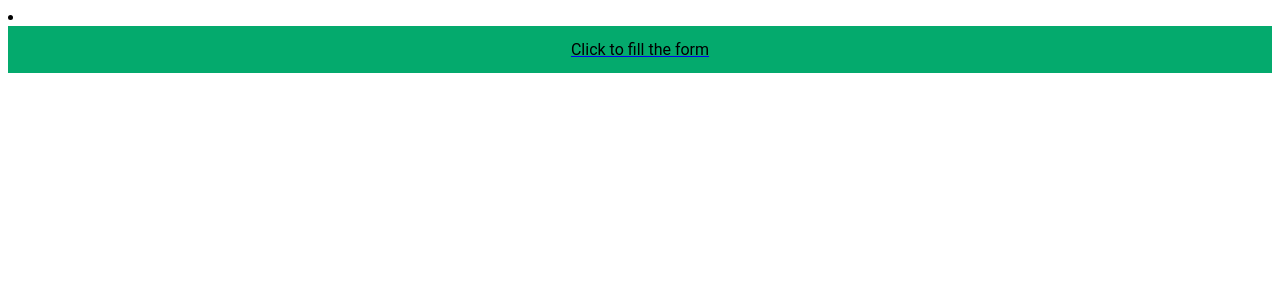
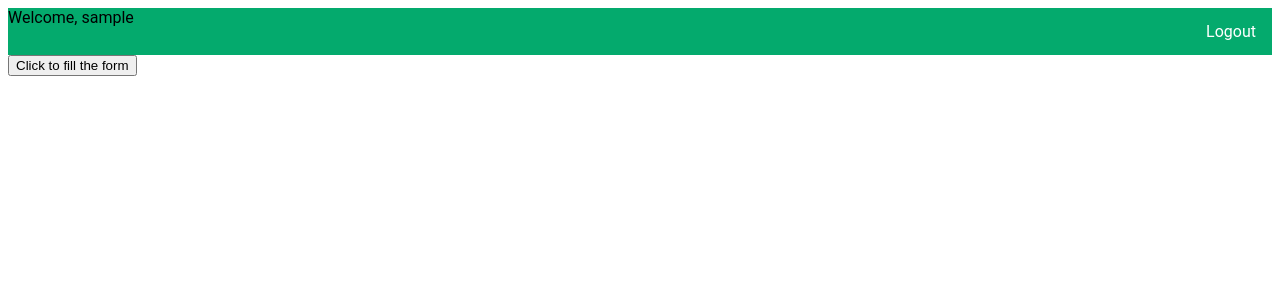
Before and after one commit to Devikakpramod/school, a Django app: page /form/ in a window 1280 px wide. Shown: the top 300 px of the page. Run offline with Django 3.2, Linux system fonts and the light colour scheme; the visitor is signed in with stand-in values (Sample User, id 1).

Commit message:
Update form.html

```diff
--- a/schoolwebsiteproject/templates/form.html
+++ b/schoolwebsiteproject/templates/form.html
@@ -1,3 +1,4 @@
+{% load static %}
 <!DOCTYPE html>
 <html lang="en">
 <head>
@@ -5,8 +6,30 @@
     <meta charset="UTF-8">
     <meta name="viewport" content="width=device-width, initial-scale=1">
 
+    <style>
+        body {
+            font-family: 'Roboto', sans-serif;
+        }
 
-    <style>
+        .navbar {
+            background-color: #04AA6D;
+            overflow: hidden;
+        }
+
+        .navbar a {
+            float: left;
+            display: block;
+            color: white;
+            text-align: center;
+            padding: 14px 16px;
+            text-decoration: none;
+        }
+
+        .navbar a:hover {
+            background-color: #ddd;
+            color: black;
+        }
+
         .block {
             display: block;
             width: 100%;
@@ -16,50 +39,31 @@
             font-size: 16px;
             cursor: pointer;
             text-align: center;
+            color: white;
         }
     </style>
-
 </head>
 <body>
-<li class="nav-item" >
+<!-- In your HTML file -->
+<div class="navbar">
+    <div class="welcome-container ml-auto">
+        <span class="welcome-text">Welcome, {{ username }}</span>
+        <a href="/logout/" style="float : right;">Logout</a>
+    </div>
+
+</div>
 
 
-          <a href="/formfill/"> <input class="block" type="button" value="Click to fill the form" style="font-family: 'Roboto', sans-serif;" class="d-flex flex-column min-vh-100" ></a><br>
-<!--
-            </li>
 
 
-</body>
-</html>!DOCTYPE html>
-<html lang="en">
-<head>
-    <title>Click to fill</title>
-    <meta charset="UTF-8">
-    <meta name="viewport" content="width=device-width, initial-scale=1">
 
 
-    <style>
-        .block {
-  display: block;
-  width: 100%;
-  border: none;
-  background-color: #04AA6D;
-  padding: 14px 28px;
-  font-size: 16px;
-  cursor: pointer;
-  text-align: center;
-}
-    </style>
 
-</head>
-<body>
-<li class="nav-item" >
+<!-- Other content for the dashboard goes here -->
 
-
-          <a href="/formfill/"> <input class="block" type="button" value="Click to fill the form" style="font-family: 'Roboto', sans-serif;" class="d-flex flex-column min-vh-100" ></a><br>
-<!--
-            </li>
-
+<div class="button-container">
+    <a href="/formfill/"><input class="submit" type="submit" value="Click to fill the form"></a>
+</div>
 
 </body>
 </html>
```
Lines whose indentation alone changed are shown as unchanged.
